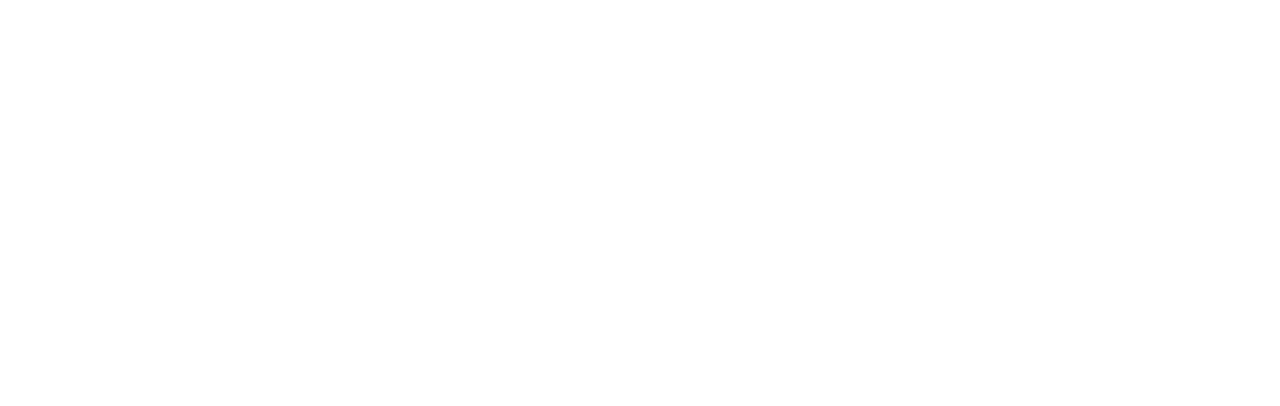
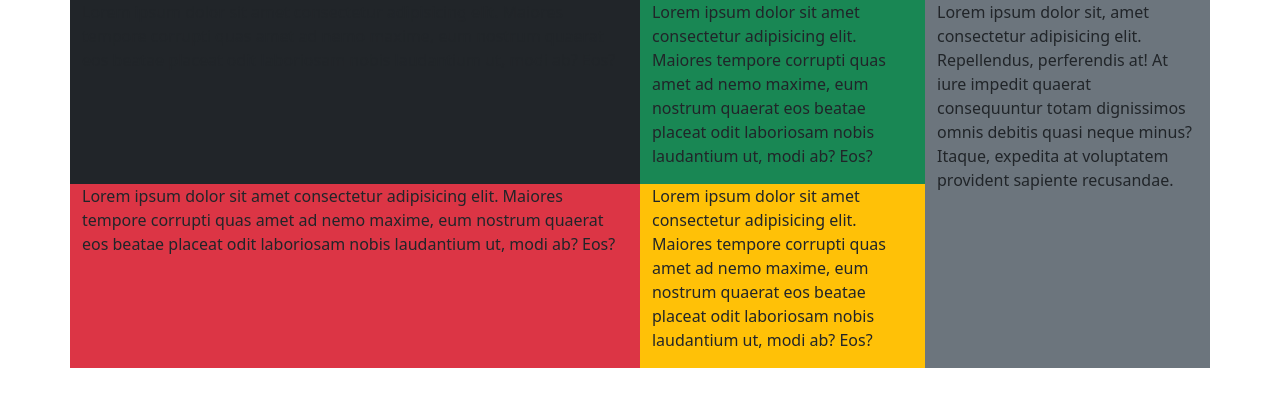
Before and after one commit to garkgala/Boostrap, a plain HTML site: page index.html in a window 1280 px wide. Drawn offline with nearby package versions, Linux system fonts and the light colour scheme.

Commit message:
estructura de las tarjetas

```diff
--- a/index.html
+++ b/index.html
@@ -4,9 +4,42 @@
     <meta charset="UTF-8">
     <meta http-equiv="X-UA-Compatible" content="IE=edge">
     <meta name="viewport" content="width=device-width, initial-scale=1.0">
-    <title>Repaso Boostrap</title>
+    <title>Repaso Boostrap 5</title>
+
+    <link href="https://cdn.jsdelivr.net/npm/bootstrap@5.2.0-beta1/dist/css/bootstrap.min.css" rel="stylesheet" integrity="sha384-0evHe/X+R7YkIZDRvuzKMRqM+OrBnVFBL6DOitfPri4tjfHxaWutUpFmBp4vmVor" crossorigin="anonymous">
 </head>
 <body>
+    <main class="container">
+        <div class="row">
+            <!--Columna izquierda-->
+            <div class="col-12 col-lg-9 bg-primary">
+                <div class="row">
+                    <div class="col-12 col-lg-8 bg-dark">
+                        <p>Lorem ipsum dolor sit amet consectetur adipisicing elit. Maiores tempore corrupti quas amet ad nemo maxime,
+                             eum nostrum quaerat eos beatae placeat odit laboriosam nobis laudantium ut, modi ab? Eos?</p>
+                    </div>
+                    <div class="col-12 col-lg-4 bg-success">
+                        <p>Lorem ipsum dolor sit amet consectetur adipisicing elit. Maiores tempore corrupti quas amet ad nemo maxime,
+                             eum nostrum quaerat eos beatae placeat odit laboriosam nobis laudantium ut, modi ab? Eos?</p>
+                    </div>
+                    <div class="col-12 col-lg-8 bg-danger">
+                        <p>Lorem ipsum dolor sit amet consectetur adipisicing elit. Maiores tempore corrupti quas amet ad nemo maxime,
+                             eum nostrum quaerat eos beatae placeat odit laboriosam nobis laudantium ut, modi ab? Eos?</p>
+                    </div>
+                    <div class="col-12 col-lg-4 bg-warning">
+                        <p>Lorem ipsum dolor sit amet consectetur adipisicing elit. Maiores tempore corrupti quas amet ad nemo maxime,
+                             eum nostrum quaerat eos beatae placeat odit laboriosam nobis laudantium ut, modi ab? Eos?</p>
+                    </div>
+                </div>
+            </div>
+            <!--Columna derecha-->
+            <div class="col-12 col-lg-3 bg-secondary">
+                Lorem ipsum dolor sit, amet consectetur adipisicing elit. Repellendus, perferendis at! At iure impedit quaerat consequuntur
+                totam dignissimos omnis debitis quasi neque minus? Itaque, expedita at voluptatem provident sapiente recusandae.
+            </div>
+        </div>
+    </main>
+
 
 </body>
 </html>
```
